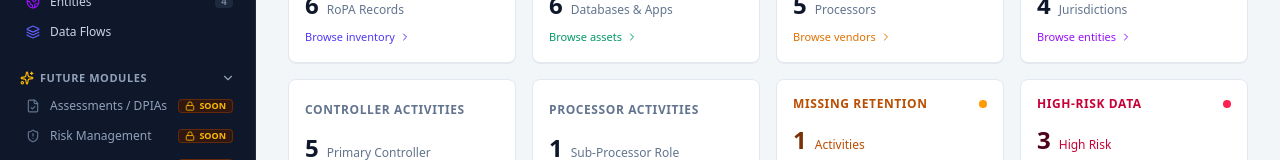
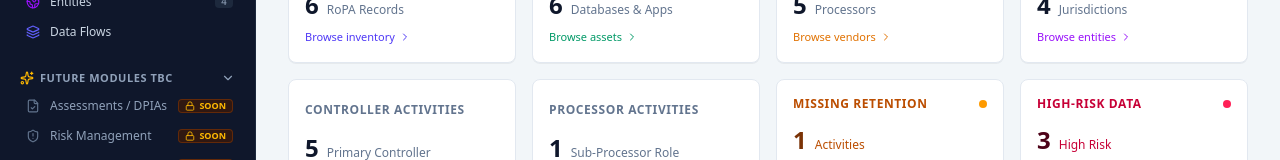
Before and after one commit to sakshibapat/DM, a React (Vite) app: page / in a window 1280 px wide. Shown: the part 284-444 px from the top of the page. Built offline with nearby package versions, Linux system fonts and the light colour scheme.

Commit message:
Rename Future Modules menu to future modules TBC
Update the sidebar section title to the requested label.

```diff
--- a/src/components/layout/Sidebar.tsx
+++ b/src/components/layout/Sidebar.tsx
@@ -169,7 +169,7 @@ export const Sidebar: React.FC = () => {
           >
             <span className="flex items-center gap-1.5">
               <Sparkles className="w-3.5 h-3.5 text-amber-400" />
-              Future Modules
+              future modules TBC
             </span>
             {futureModulesOpen ? <ChevronDown className="w-3.5 h-3.5" /> : <ChevronRight className="w-3.5 h-3.5" />}
           </button>
```
